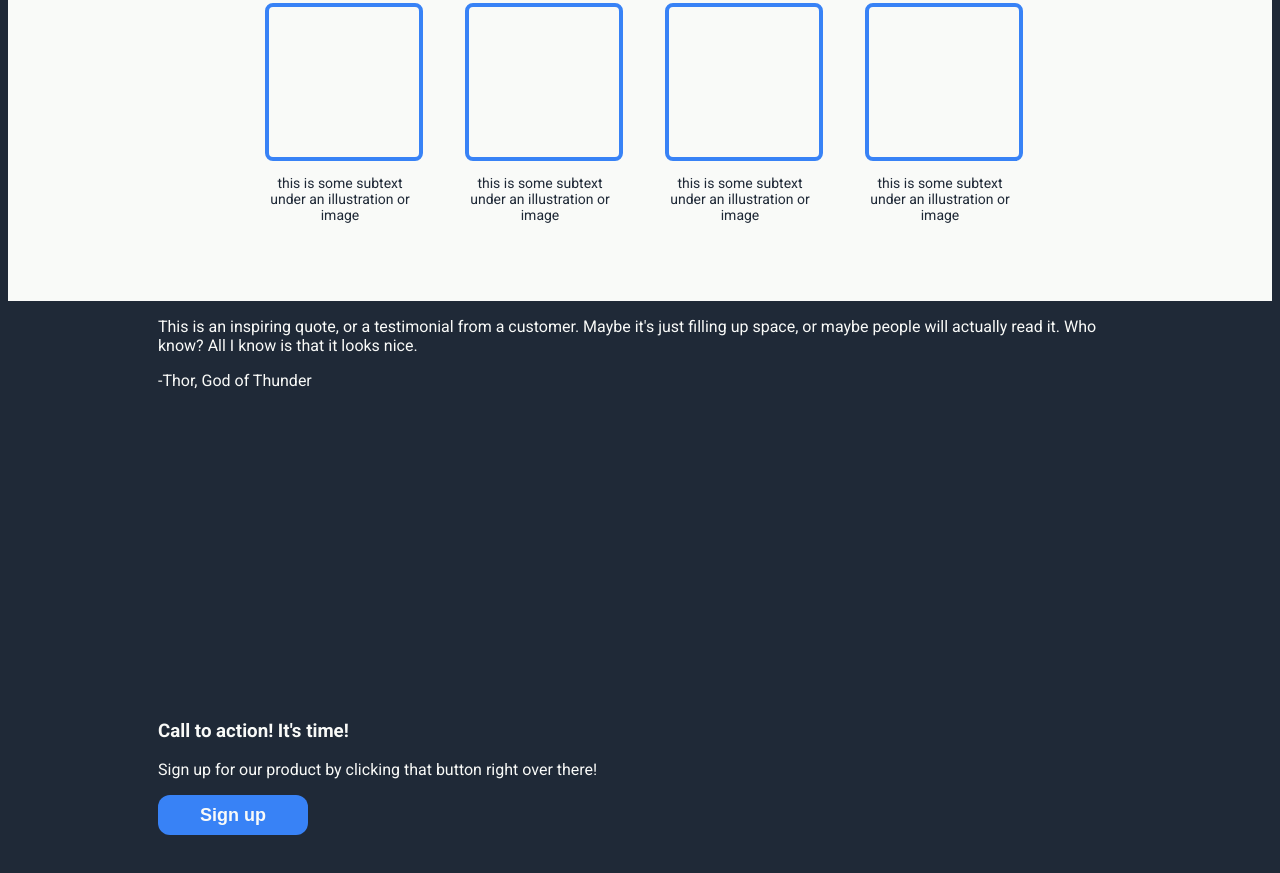
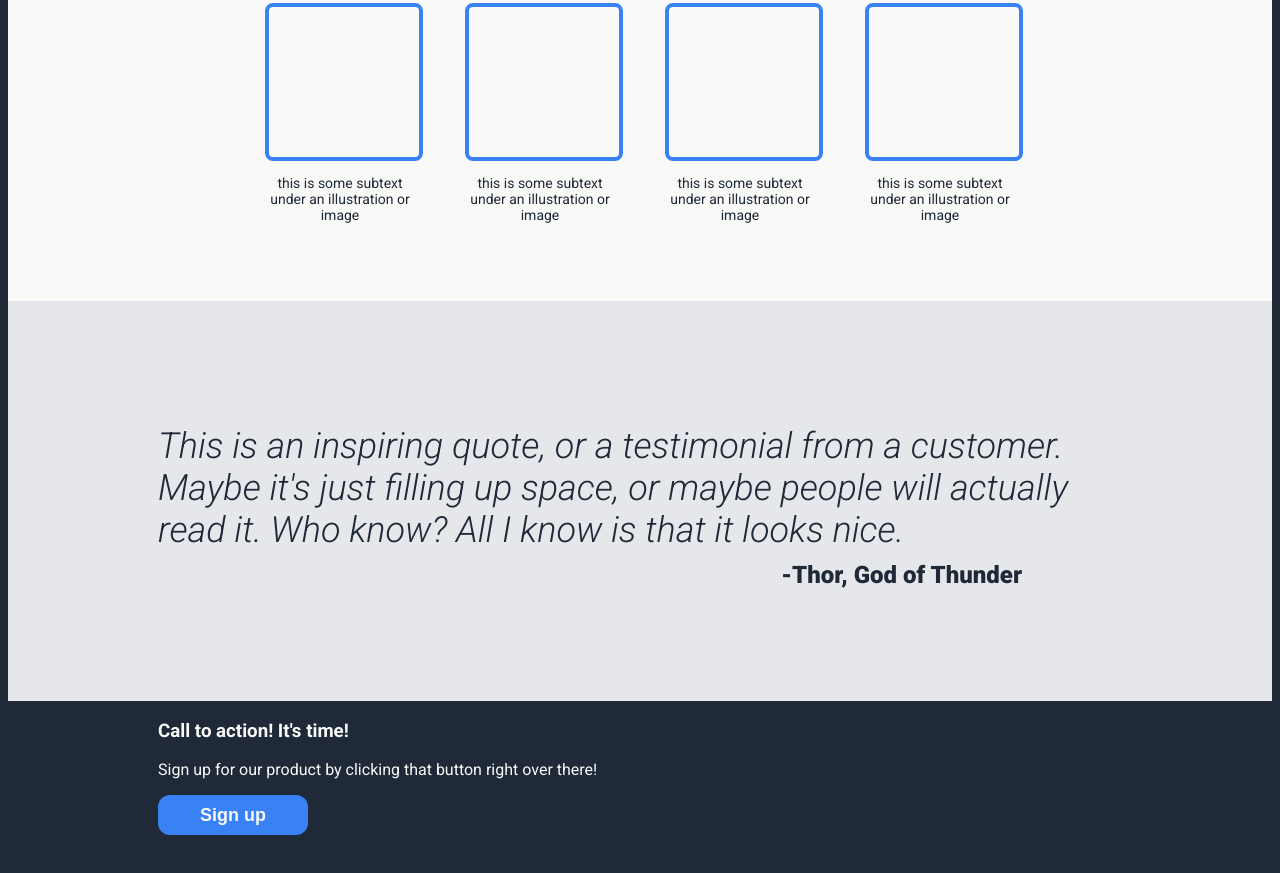
Before and after one commit to erikbensons/landing-page, a plain HTML site: page index.html in a window 1280 px wide. Shown: the part 597-1470 px from the top of the page. Drawn offline with Linux system fonts and the light colour scheme.

Commit message:
Format and style quote section

```diff
--- a/styles.css
+++ b/styles.css
@@ -132,3 +132,26 @@ h2 {
     width: 150px;
     height: 150px;
 }
+
+.third {
+    background-color: #E5E7EB;
+    color: #1F2937;
+    display: flex;
+    flex-direction: column;
+    justify-content: center;
+}
+
+.quote {
+    font-size: 36px;
+    font-style: italic;
+    font-weight: 300;
+    margin-bottom: 10px;
+}
+
+.author {
+    align-self: flex-end;
+    margin-right: 100px;
+    font-size: 24px;
+    font-weight: 900;
+    margin-top: 0;
+}
```
